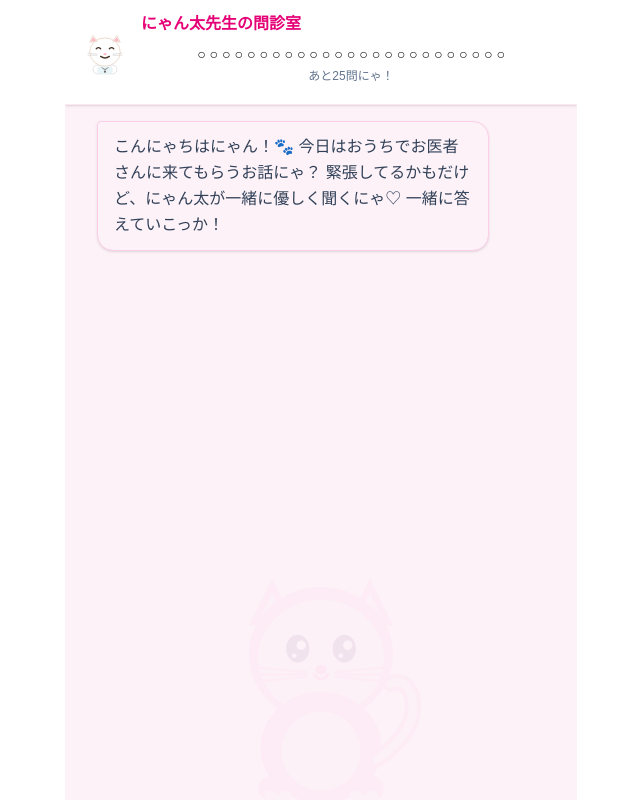
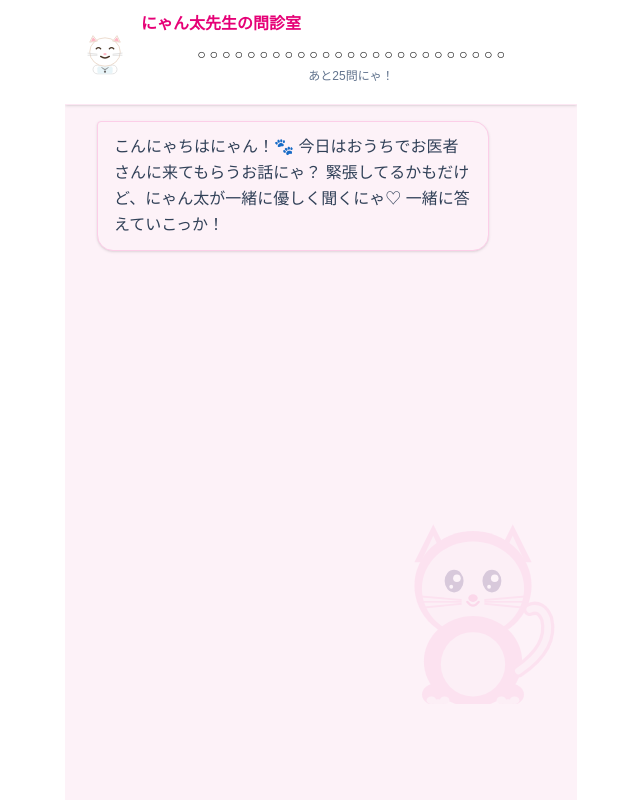
Before and after one commit to tao-munakata/nyanta-chat, a Next.js app: page /nyanta/ in a window 1280 px wide. Shown: the whole page, without its empty margins (319-959 px from the left). Built offline with nearby package versions, Linux system fonts and the light colour scheme; no server answers.

Commit message:
fix: 背景猫イラストの不透明度・位置を修正（absolute, opacity-20）

```diff
--- a/app/page.tsx
+++ b/app/page.tsx
@@ -140,11 +140,11 @@ export default function ChatPage() {
   return (
     <div className="min-h-screen bg-pink-50 flex flex-col max-w-lg mx-auto relative overflow-hidden">
       {/* 背景猫イラスト */}
-      <div className="fixed bottom-0 right-1/2 translate-x-1/2 max-w-lg w-full pointer-events-none" style={{ zIndex: 0 }}>
+      <div className="absolute bottom-24 right-0 pointer-events-none z-0">
         <svg
           viewBox="0 0 200 220"
           xmlns="http://www.w3.org/2000/svg"
-          className="w-64 h-64 mx-auto opacity-[0.07]"
+          className="w-52 h-52 opacity-20"
           aria-hidden="true"
         >
           {/* 耳（左） */}
```
